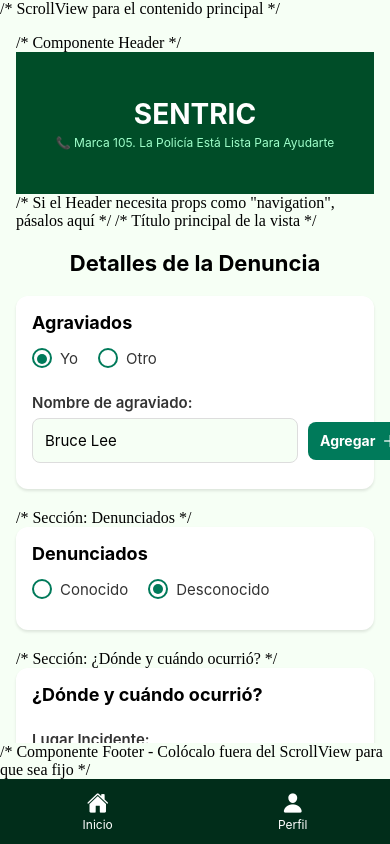
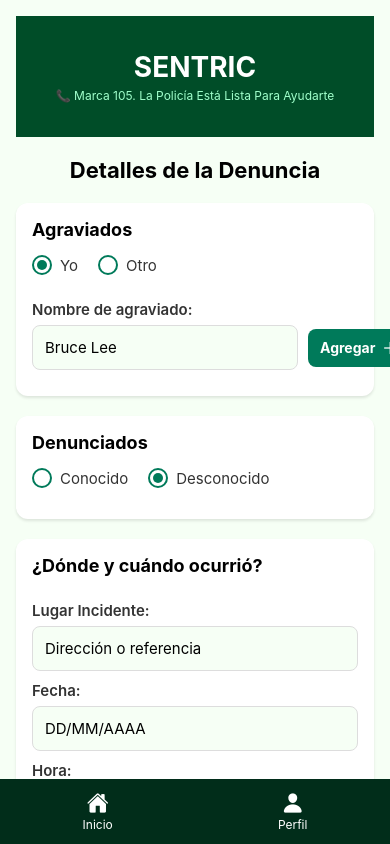
Before and after one commit to waterbottle-1L/Comisaria-La-Palma, a React Native app: screen /RegistroDenunciaPt2 in a window 390 px wide. Built offline with nearby package versions, Linux system fonts and the light colour scheme.

Commit message:
feat: Solución de ERROR de vista RegDenPt2Screen

```diff
--- a/screens/RegDenPt2Screen.jsx
+++ b/screens/RegDenPt2Screen.jsx
@@ -7,41 +7,31 @@ import {
   SafeAreaView,
   ScrollView,
   Pressable,
-  Image, // Asegúrate de importar Image si no está ya
+  Image,
 } from 'react-native';
 
-// Importa los componentes reutilizables (Header y Footer)
+
 import { Header } from '../components/Header';
 import { Footer } from '../components/Footer';
-
-// Para el Picker, aunque no se usa en la imagen, si lo necesitas en el futuro, ya está importado
 import { Picker } from '@react-native-picker/picker';
-
-// Para los iconos de más y menos, si los necesitas
 import { Ionicons } from '@expo/vector-icons';
 
-// Define tu nuevo componente de pantalla
 const RegDenPt2Screen = ({ navigation }) => {
-  // --- Estados para los campos de la vista ---
 
-  // Sección "Agraviados"
-  const [agraviadoOption, setAgraviadoOption] = useState('yo'); // 'yo' o 'otro'
-  const [tipoDocumento, setTipoDocumento] = useState(''); // Para el Picker de tipo de documento
+  const [agraviadoOption, setAgraviadoOption] = useState('yo');
+  const [tipoDocumento, setTipoDocumento] = useState('');
   const [numDocumento, setNumDocumento] = useState('');
   const [nombreAgraviado, setNombreAgraviado] = useState('');
-  const [agraviadosList, setAgraviadosList] = useState([]); // Para la lista de agraviados agregados
+  const [agraviadosList, setAgraviadosList] = useState([]);
 
-  // Sección "Denunciados"
-  const [denunciadoOption, setDenunciadoOption] = useState('desconocido'); // 'conocido' o 'desconocido'
+  const [denunciadoOption, setDenunciadoOption] = useState('desconocido');
   const [nombreDenunciado, setNombreDenunciado] = useState('');
-  const [denunciadosList, setDenunciadosList] = useState([]); // Para la lista de denunciados agregados
+  const [denunciadosList, setDenunciadosList] = useState([]);
 
-  // Sección "¿Dónde y cuándo ocurrió?"
   const [lugarIncidente, setLugarIncidente] = useState('');
-  const [fechaIncidente, setFechaIncidente] = useState(''); // Esto podría ser un DatePicker real
-  const [horaIncidente, setHoraIncidente] = useState('');   // Esto podría ser un TimePicker real
+  const [fechaIncidente, setFechaIncidente] = useState('');
+  const [horaIncidente, setHoraIncidente] = useState('');
 
-  // --- Funciones para manejar lógica ---
 
   const handleAddAgraviado = () => {
     if (nombreAgraviado.trim() !== '') {
@@ -70,28 +60,23 @@ const RegDenPt2Screen = ({ navigation }) => {
   };
 
   const handleSubmit = () => {
-    // Lógica para enviar todos los datos recopilados
     console.log('Datos de la Denuncia Parte 2:');
     console.log('Agraviados:', agraviadosList);
     console.log('Denunciados:', denunciadosList);
     console.log('Lugar del Incidente:', lugarIncidente);
     console.log('Fecha del Incidente:', fechaIncidente);
     console.log('Hora del Incidente:', horaIncidente);
-    // Aquí podrías navegar a la siguiente pantalla o enviar a una API
-    // navigation.navigate('ConfirmacionDenunciaScreen');
   };
 
   return (
     <SafeAreaView style={styles.container}>
-      /* ScrollView para el contenido principal */
+
       <ScrollView contentContainerStyle={styles.scrollContainer}>
-        /* Componente Header */
-        <Header /> /* Si el Header necesita props como "navigation", pásalos aquí */
 
-        /* Título principal de la vista */
+        <Header />
+
         <Text style={styles.mainTitle}>Detalles de la Denuncia</Text>
 
-        {/* Sección: Agraviados */}
         <View style={styles.section}>
           <Text style={styles.sectionTitle}>Agraviados</Text>
           <View style={styles.radioGroup}>
@@ -100,7 +85,7 @@ const RegDenPt2Screen = ({ navigation }) => {
               onPress={() => setAgraviadoOption('yo')}
             >
               <View style={styles.radioCircle}>
-                <Text>{agraviadoOption === 'yo' && <View style={styles.selectedRadioCircle} />}</Text>
+              {agraviadoOption === 'yo' && <View style={styles.selectedRadioCircle} />}
               </View>
               <Text style={styles.radioText}>Yo</Text>
             </Pressable>
@@ -147,9 +132,9 @@ const RegDenPt2Screen = ({ navigation }) => {
             <TextInput
               style={[styles.input, { flex: 1, marginRight: 10 }]}
               placeholder={agraviadoOption === 'yo' ? "Tu nombre (automático)" : "Nombre o alias"}
-              value={agraviadoOption === 'yo' ? "Bruce Lee" : nombreAgraviado} // Simula nombre automático
+              value={agraviadoOption === 'yo' ? "Bruce Lee" : nombreAgraviado}
               onChangeText={setNombreAgraviado}
-              editable={agraviadoOption === 'otro'} // Solo editable si es 'otro'
+              editable={agraviadoOption === 'otro'}
             />
             <Pressable style={styles.addButton} onPress={handleAddAgraviado}>
               <Text style={styles.addButtonText}>Agregar</Text>
@@ -166,7 +151,6 @@ const RegDenPt2Screen = ({ navigation }) => {
           ))}
         </View>
 
-        /* Sección: Denunciados */
         <View style={styles.section}>
           <Text style={styles.sectionTitle}>Denunciados</Text>
           <View style={styles.radioGroup}>
@@ -216,7 +200,6 @@ const RegDenPt2Screen = ({ navigation }) => {
           )}
         </View>
 
-        /* Sección: ¿Dónde y cuándo ocurrió? */
         <View style={styles.section}>
           <Text style={styles.sectionTitle}>¿Dónde y cuándo ocurrió?</Text>
 
@@ -227,7 +210,7 @@ const RegDenPt2Screen = ({ navigation }) => {
             value={lugarIncidente}
             onChangeText={setLugarIncidente}
           />
-          /* Aquí puedes integrar un DatePicker real para Fecha y Hora */
+
           <Text style={styles.label}>Fecha:</Text>
           <TextInput
             style={styles.input}
@@ -247,30 +230,26 @@ const RegDenPt2Screen = ({ navigation }) => {
           />
         </View>
 
-        /* Botón de Enviar */
         <Pressable style={styles.submitButton} onPress={handleSubmit}>
           <Text style={styles.submitButtonText}>Enviar</Text>
         </Pressable>
 
-        /* Espacio extra para el Footer */
         <View style={{ height: 80 }} />
       </ScrollView>
 
-      /* Componente Footer - Colócalo fuera del ScrollView para que sea fijo */
-      <Footer activeTab="inicio" navigation={navigation} /> {/* Ajusta activeTab según la vista */}
+      <Footer activeTab="inicio" navigation={navigation} />
     </SafeAreaView>
   );
 };
 
-// --- Estilos para la nueva vista ---
 const styles = StyleSheet.create({
   container: {
     flex: 1,
-    backgroundColor: '#F6FFF5', // Color de fondo claro
+    backgroundColor: '#F6FFF5',
   },
   scrollContainer: {
     padding: 16,
-    paddingBottom: 20, // Ajusta si el Footer se superpone o si necesitas más espacio
+    paddingBottom: 20,
   },
   mainTitle: {
     fontSize: 22,
@@ -284,8 +263,8 @@ const styles = StyleSheet.create({
     borderRadius: 12,
     padding: 16,
     marginBottom: 20,
-    elevation: 3, // Sombra para Android
-    shadowColor: '#000', // Sombra para iOS
+    elevation: 3,
+    shadowColor: '#000',
     shadowOffset: { width: 0, height: 2 },
     shadowOpacity: 0.1,
     shadowRadius: 3,
@@ -301,11 +280,11 @@ const styles = StyleSheet.create({
     fontSize: 15,
     marginBottom: 6,
     color: '#333',
-    marginTop: 10, // Espacio entre elementos
+    marginTop: 10,
   },
   input: {
     height: 45,
-    backgroundColor: '#F6FFF5', // Fondo más claro para los inputs
+    backgroundColor: '#F6FFF5',
     borderRadius: 8,
     paddingHorizontal: 12,
     fontSize: 15,
@@ -327,7 +306,7 @@ const styles = StyleSheet.create({
   radioGroup: {
     flexDirection: 'row',
     marginBottom: 15,
-    gap: 20, // Espacio entre los radio buttons
+    gap: 20,
   },
   radioButton: {
     flexDirection: 'row',
@@ -376,7 +355,7 @@ const styles = StyleSheet.create({
     flexDirection: 'row',
     justifyContent: 'space-between',
     alignItems: 'center',
-    backgroundColor: '#E8F5E9', // Un verde muy claro para los items agregados
+    backgroundColor: '#E8F5E9',
     padding: 10,
     borderRadius: 8,
     marginTop: 8,
```
